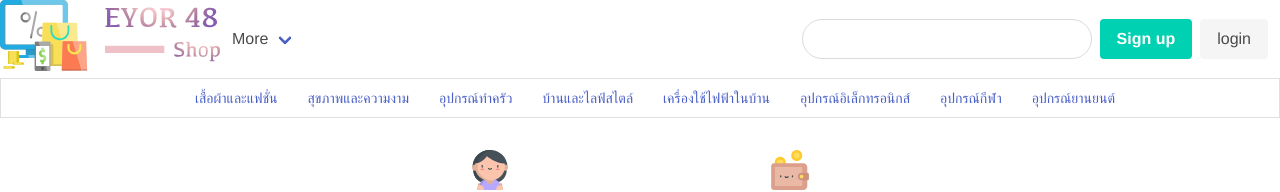
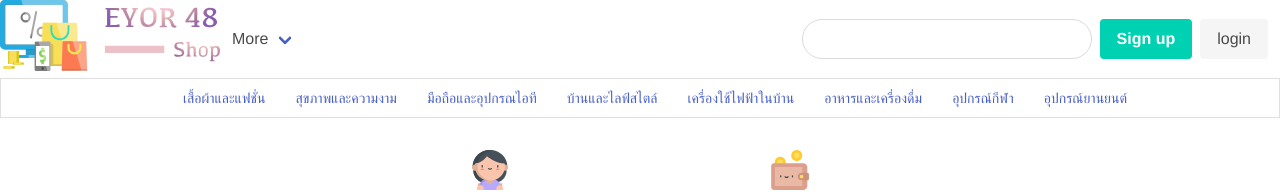
Before and after one commit to Rattanan-SG/48shop, a Vue app in the folder frontend/: page / in a window 1280 px wide. Shown: the top 192 px of the page. Built offline with nearby package versions, Linux system fonts and the light colour scheme; no server answers.

Commit message:
[UPDATE] category name

```diff
--- a/frontend/src/App.vue
+++ b/frontend/src/App.vue
@@ -53,49 +53,49 @@
       <div class="field is-grouped" id="CategoryBar">
           <nav class="level" id="bar">
             <p class="level-item has-text-centered">
-              <router-link to="/category?category_name=เสื้อผ้าและแฟชั่น">
+              <router-link to="/category?category_name=เสื้อผ้าและแฟชั่น" @click="getProductsByCategory">
                 เสื้อผ้าและแฟชั่น
               </router-link>
             </p>
           </nav>
           <nav class="level" id="bar">
             <p class="level-item has-text-centered">
-              <router-link to="/category?category_name=สุขภาพและความงาม">
+              <router-link to="/category?category_name=สุขภาพและความงาม" @click="getProductsByCategory">
                 สุขภาพและความงาม
               </router-link>
             </p>
           </nav>
           <nav class="level" id="bar">
             <p class="level-item has-text-centered">
-              <router-link to="/category?category_name=อุปกรณ์ทำครัว">
-                อุปกรณ์ทำครัว
+              <router-link to="/category?category_name=มือถือและอุปกรณไอที" @click.native="getProductsByCategory">
+                มือถือและอุปกรณไอที
               </router-link>
             </p>
           </nav>
           <nav class="level" id="bar">
             <p class="level-item has-text-centered">
-              <router-link to="/category?category_name=บ้านและไลฟ์สไตล์">
+              <router-link to="/category?category_name=บ้านและไลฟ์สไตล์" @click.native="getProductsByCategory">
                 บ้านและไลฟ์สไตล์
               </router-link>
             </p>
           </nav>
           <nav class="level" id="bar">
             <p class="level-item has-text-centered">
-              <router-link to="/category?category_name=เครื่องใช้ไฟฟ้าในบ้าน">
+              <router-link to="/category?category_name=เครื่องใช้ไฟฟ้าในบ้าน" @click.native="getProductsByCategory">
                 เครื่องใช้ไฟฟ้าในบ้าน
               </router-link>
             </p>
           </nav>
           <nav class="level" id="bar">
             <p class="level-item has-text-centered">
-              <router-link to="/category?category_name=อุปกรณ์อิเล็กทรอนิกส์">
-                อุปกรณ์อิเล็กทรอนิกส์
+              <router-link to="/category?category_name=อาหารและเครื่องดื่ม" @click.native="getProductsByCategory">
+                อาหารและเครื่องดื่ม
               </router-link>
             </p>
           </nav>
           <nav class="level" id="bar">
             <p class="level-item has-text-centered">
-              <router-link to="/category?category_name=อุปกรณ์กีฬา">
+              <router-link to="/category?category_name=อุปกรณ์กีฬา" @click.native="getProductsByCategory">
                 อุปกรณ์กีฬา
               </router-link>
             </p>
@@ -188,7 +188,15 @@ export default {
           });
         }
       });
-    }
+    },
+    getProductsByCategory: function() {
+        console.log(this.$route.query.category_name);
+        // axios.get(url_category + this.route.query.category_name)
+        // .then(response => {
+        //     this.product.cate_id = response.data.id
+        // })
+        // console.log(product.cate_id);
+    },
   }
 };
 </script>
```
